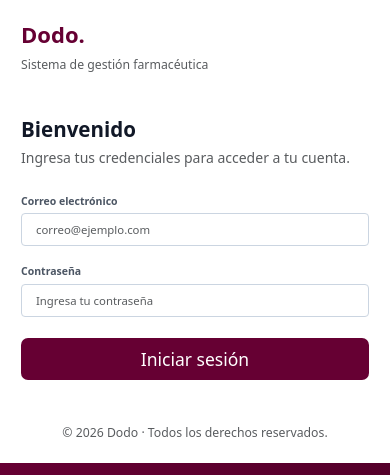
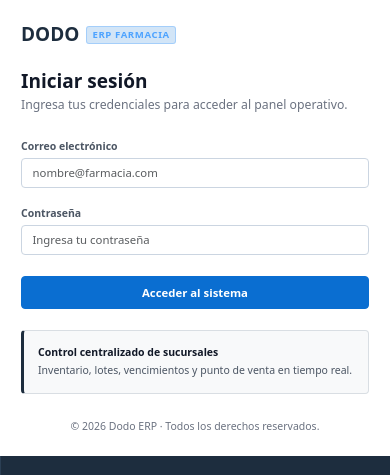
Before and after one commit to Boristoaza/Dodo, a Django app: page /login/ in a window 390 px wide. Shown: the top 475 px of the page. Run offline with Django 5.2, Linux system fonts and the light colour scheme; parts of the project's set-up code (start-up, migrations or seed data) failed here and were passed over.

Commit message:
actualizacion de interfaz login y permisos a medias

```diff
--- a/dodo/urls.py
+++ b/dodo/urls.py
@@ -1,21 +1,7 @@
-"""
-URL configuration for dodo project.
-
-The `urlpatterns` list routes URLs to views. For more information please see:
-    https://docs.djangoproject.com/en/6.1/topics/http/urls/
-Examples:
-Function views
-    1. Add an import:  from my_app import views
-    2. Add a URL to urlpatterns:  path('', views.home, name='home')
-Class-based views
-    1. Add an import:  from other_app.views import Home
-    2. Add a URL to urlpatterns:  path('', Home.as_view(), name='home')
-Including another URLconf
-    1. Import the include() function: from django.urls import include, path
-    2. Add a URL to urlpatterns:  path('blog/', include('blog.urls'))
-"""
 from django.contrib import admin
 from django.urls import include,path
+from django.conf import settings
+from django.conf.urls.static import static
 
 urlpatterns = [
     path('admin/', admin.site.urls),
@@ -33,3 +19,5 @@ urlpatterns = [
 
     path("__reload__/", include("django_browser_reload.urls")),
 ]
+if settings.DEBUG:
+    urlpatterns += static(settings.MEDIA_URL, document_root=settings.MEDIA_ROOT)
--- a/usuarios/templates/login.html
+++ b/usuarios/templates/login.html
@@ -1,120 +1,132 @@
+{% extends 'master.html' %}
+{% load static %}
 
-{% extends 'master.html' %}
 
 {% block title %}
-    Iniciar sesión | Dodo
+Iniciar sesión | Dodo ERP
 {% endblock %}
-
 {% block content %}
 
 <div class="container-fluid p-0">
     <div class="row g-0 min-vh-100">
 
-        <!-- LADO IZQUIERDO: LOGIN -->
-        <div class="col-md-6 d-flex align-items-center justify-content-center bg-white p-4">
+        <!-- LADO IZQUIERDO: FORMULARIO DE ACCESO -->
+        <div class="col-lg-6 d-flex align-items-center justify-content-center p-4 p-md-5"
+            style="background-color: var(--erp-surface);">
 
             <div class="w-100" style="max-width: 400px;">
 
-                <div class="mb-5">
-                    <h2 style="color: #660033; font-weight: bold;">Dodo.</h2>
-                    <small class="text-muted">Sistema de gestión farmacéutica</small>
+                <div class="d-flex align-items-center gap-2 mb-4">
+                    <span class="dodo-brand-mark fs-4" style="color: var(--erp-shell-bg);">DODO</span>
+                    <span class="dodo-brand-sub">ERP FARMACIA</span>
                 </div>
 
-                <h3 class="fw-bold mb-2">Bienvenido</h3>
-                <p class="text-muted mb-4">
-                    Ingresa tus credenciales para acceder a tu cuenta.
+                <h1 class="h4 fw-semibold mb-1" style="color: var(--erp-text-primary);">
+                    Iniciar sesión
+                </h1>
+                <p class="mb-4" style="color: var(--erp-text-muted); font-size: 0.875rem;">
+                    Ingresa tus credenciales para acceder al panel operativo.
                 </p>
 
                 {% if error %}
-                    <div class="alert alert-danger">
-                        {{ error }}
-                    </div>
+                <div class="dodo-badge dodo-badge--danger w-100 justify-content-start py-2 px-3 mb-3" role="alert">
+                    {{ error }}
+                </div>
                 {% endif %}
 
-                <form action="{% url 'usuarios:login' %}" method="post">
+                <form action="{% url 'usuarios:login' %}" method="post" novalidate>
                     {% csrf_token %}
 
                     <div class="mb-3">
-                        <label for="correo" class="form-label fw-semibold">
+                        <label for="correo" class="form-label">
                             Correo electrónico
                         </label>
-
-                        <input type="email"
-                               class="form-control form-control-lg"
-                               id="correo"
-                               name="correo"
-                               placeholder="correo@ejemplo.com"
-                               required>
+                        <input type="email" class="form-control" id="correo" name="correo"
+                            placeholder="nombre@farmacia.com" autocomplete="username" required>
                     </div>
 
                     <div class="mb-4">
-                        <label for="contrasenia" class="form-label fw-semibold">
+                        <label for="contrasenia" class="form-label">
                             Contraseña
                         </label>
-
-                        <input type="password"
-                               class="form-control form-control-lg"
-                               id="contrasenia"
-                               name="contrasenia"
-                               placeholder="Ingresa tu contraseña"
-                               required>
+                        <input type="password" class="form-control" id="contrasenia" name="contrasenia"
+                            placeholder="Ingresa tu contraseña" autocomplete="current-password" required>
                     </div>
 
-                    <button type="submit"
-                            class="btn btn-lg text-white w-100"
-                            style="background-color: #660033;">
-                        Iniciar sesión
+                    <button type="submit" class="btn dodo-btn-primary w-100 py-2">
+                        Acceder al sistema
                     </button>
 
                 </form>
 
-                <div class="text-center mt-5">
-                    <small class="text-muted">
-                        © 2026 Dodo · Todos los derechos reservados.
+                <div class="dodo-info-box p-3 mt-4">
+                    <div class="fw-semibold" style="color: var(--erp-text-primary); font-size: 0.75rem;">
+                        Control centralizado de sucursales
+                    </div>
+                    <div class="mt-1" style="color: var(--erp-text-secondary); font-size: 0.75rem;">
+                        Inventario, lotes, vencimientos y punto de venta en tiempo real.
+                    </div>
+                </div>
+
+                <div class="text-center mt-4">
+                    <small class="erp-tabular" style="color: var(--erp-text-muted); font-size: 0.75rem;">
+                        © 2026 Dodo ERP · Todos los derechos reservados.
                     </small>
                 </div>
 
             </div>
         </div>
 
-        <!-- LADO DERECHO: PRESENTACIÓN DODO -->
-        <div class="col-md-6 d-flex align-items-center justify-content-center text-white p-5"
-             style="background: linear-gradient(145deg, #660033, #320019);">
+        <!-- LADO DERECHO: PRESENTACIÓN E IMAGEN DE FARMACIA -->
+        <div class="col-lg-6 d-flex align-items-center justify-content-center p-4 p-md-5"
+            style="background-color: var(--erp-shell-bg); border-left: 1px solid var(--erp-shell-border);">
 
-            <div class="text-center" style="max-width: 500px;">
+            <div class="w-100 text-white" style="max-width: 520px;">
 
-                <h1 class="display-3 fw-bold mb-3" style="color: #ff9800;">
-                    Dodo.
-                </h1>
+                <div class="overflow-hidden mb-4"
+                    style="border-radius: var(--erp-radius); border: 1px solid var(--erp-shell-border); max-height: 270px;">
 
-                <h3 class="fw-semibold mb-4">
-                    Lleva tu negocio a otro nivel.
-                </h3>
-
-                <p class="fs-5 mb-5" style="color: #ead9e2;">
-                    Gestiona tu farmacia de manera inteligente.
-                    Controla tus productos, inventario, ventas y sucursales
-                    desde una sola plataforma.
-                </p>
-
-                <div class="p-4 rounded-4"
-                     style="background-color: rgba(255,255,255,0.08);">
-
-                    <h5 class="fw-bold mb-2">
-                        Todo tu negocio en un solo lugar.
-                    </h5>
-
-                    <p class="mb-0" style="color: #ead9e2;">
-                        Simplifica tu administración y dedica más tiempo
-                        al crecimiento de tu farmacia.
-                    </p>
+                    <img src="/media/login/images.jpeg" alt="Farmacia" class="w-100 h-100 d-block"
+                        style="object-fit: cover;">
 
                 </div>
 
-                <div class="mt-5">
-                    <small style="color: #d9b8c9;">
-                        Dodo. · Sistema farmacéutico
-                    </small>
+                <span class="dodo-brand-sub d-inline-block mb-3">
+                    GESTIÓN FARMACÉUTICA INTEGRAL
+                </span>
+
+                <h2 class="h3 fw-semibold mb-2" style="color: var(--erp-text-shell);">
+                    Operación precisa en cada mostrador y sucursal
+                </h2>
+
+                <p class="mb-4" style="color: var(--erp-text-shell-muted); font-size: 0.875rem;">
+                    Centraliza el catálogo de medicamentos, control de stock, facturación y reportes
+                    diarios bajo una interfaz clara y de respuesta rápida.
+                </p>
+
+                <div class="row g-2">
+                    <div class="col-sm-6">
+                        <div class="p-3 h-100"
+                            style="background-color: var(--erp-shell-hover); border: 1px solid var(--erp-shell-border); border-radius: var(--erp-radius);">
+                            <div class="fw-semibold mb-1" style="color: var(--erp-text-shell); font-size: 0.8125rem;">
+                                Inventario y lotes
+                            </div>
+                            <div style="color: var(--erp-text-shell-muted); font-size: 0.75rem;">
+                                Trazabilidad de existencias y alertas operativas por sucursal.
+                            </div>
+                        </div>
+                    </div>
+                    <div class="col-sm-6">
+                        <div class="p-3 h-100"
+                            style="background-color: var(--erp-shell-hover); border: 1px solid var(--erp-shell-border); border-radius: var(--erp-radius);">
+                            <div class="fw-semibold mb-1" style="color: var(--erp-text-shell); font-size: 0.8125rem;">
+                                Caja y ventas
+                            </div>
+                            <div style="color: var(--erp-text-shell-muted); font-size: 0.75rem;">
+                                Flujo ágil en mostrador con registro auditable de operaciones.
+                            </div>
+                        </div>
+                    </div>
                 </div>
 
             </div>
```
Also changed, not shown: administracion/templates/forms/registrar_cliente.html (+67 -50 lines), usuarios/models.py (+10 -0 lines), usuarios/migrations/0003_alter_cargo_laborales_options_alter_modulos_options_and_more.py (added).
